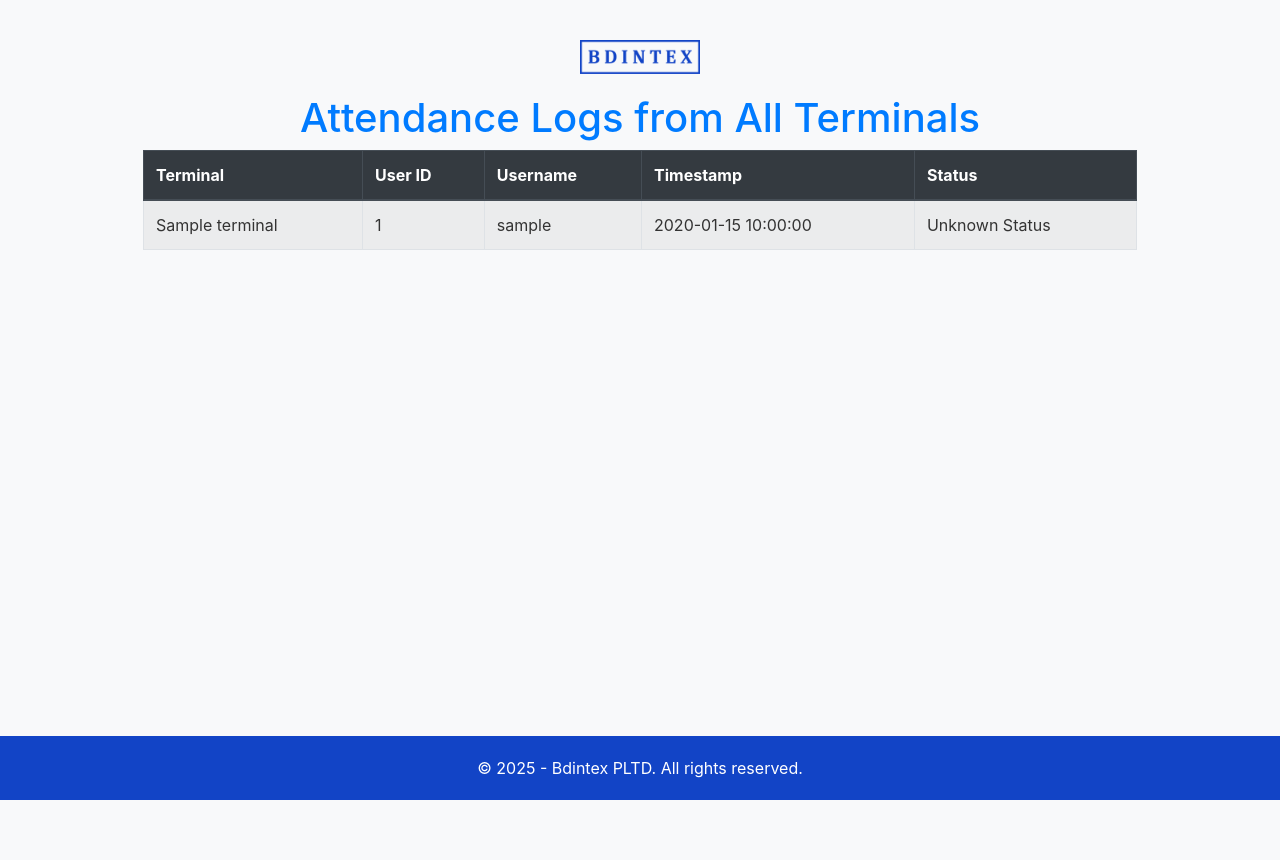
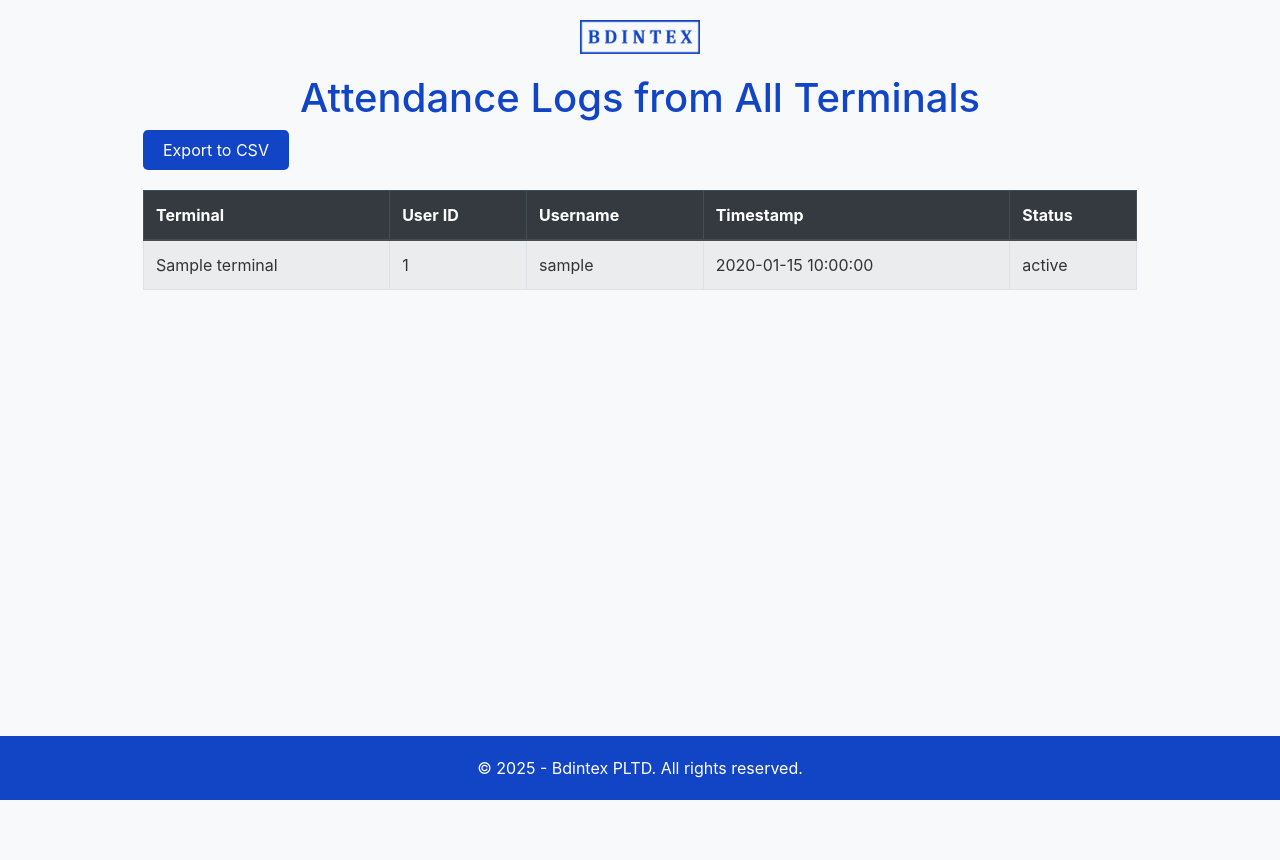
Before and after one commit to VictorDPetrov/Time_Attendance, a Flask app: template templates/index.html in a window 1280 px wide. After the commit the page ends 800 px from the top, so only its background shows below. Run offline with Flask 3, Linux system fonts and the light colour scheme; the template is opened without the code that fills it: most values are stand-ins (such as "Sample title", 1, 10 or a date in 2020); some libraries are stand-ins or nearby versions.

Commit message:
Added styling, added export to CSV file. Updates

```diff
--- a/app.py
+++ b/app.py
@@ -1,39 +1,40 @@
-from flask import Flask, render_template
+import io
+import csv
+from flask import Flask, render_template, Response
 from zk import ZK
 
 app = Flask(__name__)
 
-# List of your terminals
 terminals = [
     {"name": "Terminal 1", "ip": "192.168.2.221"},
     {"name": "Terminal 2", "ip": "192.168.2.222"},
 ]
 
-# Fetch attendance logs along with user details
 def fetch_attendance_from_terminal(ip, label):
     zk = ZK(ip, port=4370, timeout=5, password=0, force_udp=False, ommit_ping=True)
     logs = []
     try:
         conn = zk.connect()
         conn.disable_device()
-
-        # Fetch attendance logs
         attendance = conn.get_attendance()
-
-        # Fetch user data (usernames, user IDs, etc.)
         users = conn.get_users()
-
-        # Create a mapping from user_id to username
         user_dict = {user.user_id: user.name for user in users}
 
-        # Create logs with the terminal name, user ID, username, timestamp, and status
         for log in attendance:
+            status = "Unknown Status"
+            log_status = str(log.status).strip()
+
+            if log_status == "1":
+                status = "Clocked In"
+            elif log_status == "2":
+                status = "Clocked Out"
+
             logs.append({
                 "terminal": label,
                 "user_id": log.user_id,
-                "username": user_dict.get(log.user_id, "Unknown"),  # Get the username if available
+                "username": user_dict.get(log.user_id, "Unknown"),
                 "timestamp": log.timestamp,
-                "status": log.status,
+                "status": status,
             })
 
         conn.enable_device()
@@ -49,9 +50,38 @@ def index():
         logs = fetch_attendance_from_terminal(terminal["ip"], terminal["name"])
         all_logs.extend(logs)
 
-    # Sort all logs by timestamp (newest first)
     all_logs.sort(key=lambda x: x['timestamp'], reverse=True)
+
     return render_template('index.html', logs=all_logs)
+
+
+@app.route('/export_csv')
+def export_csv():
+    all_logs = []
+    for terminal in terminals:
+        logs = fetch_attendance_from_terminal(terminal["ip"], terminal["name"])
+        all_logs.extend(logs)
+
+    fieldnames = ['terminal', 'user_id', 'username', 'timestamp', 'status']
+
+    def generate():
+        output = io.StringIO()
+        writer = csv.DictWriter(output, fieldnames=fieldnames)
+        writer.writeheader()
+
+        for log in all_logs:
+            status = log['status']
+            if status == "1":
+                status = "Clocked In"
+            elif status == "2":
+                status = "Clocked Out"
+            log['status'] = status
+            writer.writerow(log)
+
+        output.seek(0)
+        return output.getvalue()
+
+    return Response(generate(), mimetype='text/csv', headers={"Content-Disposition": "attachment;filename=attendance_logs.csv"})
 
 if __name__ == '__main__':
     app.run(debug=True)
--- /dev/null
+++ b/static/css/style.css
@@ -0,0 +1,73 @@
+html,
+body {
+    height: 100%;
+    margin: 0;
+    padding: 0;
+}
+
+body {
+    display: flex;
+    flex-direction: column;
+    background-color: #f8f9fa;
+}
+
+.container {
+    max-width: 80%;
+    flex-grow: 1;
+}
+
+.attendance {
+    color: #1244C6;
+}
+
+.table th,
+.table td {
+    vertical-align: middle;
+}
+
+.thead-dark {
+    background-color: #1244C6 !important;
+}
+
+.table-hover tbody tr:hover {
+    background-color: #e3f2fd;
+}
+
+.btn-export {
+    background-color: #1244C6;
+    color: white;
+    border: none;
+    padding: 8px 20px;
+    font-size: 16px;
+    cursor: pointer;
+    border-radius: 5px;
+    margin-bottom: 20px;
+}
+
+.btn-export:hover {
+    background-color: #0f36A1;
+}
+
+footer {
+    background-color: #1244C6;
+    color: white;
+    padding: 20px 0;
+    text-align: center;
+    margin-top: auto;
+}
+
+footer p {
+    margin: 0;
+}
+
+.table th,
+.table td {
+    color: #333;
+}
+
+.logo {
+    display: block;
+    margin: 20px auto;
+    cursor: pointer;
+    width: 120px;
+}
--- a/templates/index.html
+++ b/templates/index.html
@@ -1,77 +1,24 @@
 <!DOCTYPE html>
 <html lang="en">
+
 <head>
     <meta charset="UTF-8">
     <meta name="viewport" content="width=device-width, initial-scale=1.0">
+    <link href="https://stackpath.bootstrapcdn.com/bootstrap/4.5.2/css/bootstrap.min.css" rel="stylesheet">
+    <link rel="stylesheet" href="{{ url_for('static', filename='css/style.css') }}">
     <title>ZKTeco Attendance Logs</title>
+</head>
 
-    <!-- Bootstrap CDN -->
-    <link href="https://stackpath.bootstrapcdn.com/bootstrap/4.5.2/css/bootstrap.min.css" rel="stylesheet">
-
-    <!-- Optional: Add custom styles -->
-    <style>
-        body {
-            padding-top: 20px;
-            background-color: #f8f9fa;
-            margin-bottom: 60px; /* Ensures there's enough space for the footer */
-            min-height: 100vh; /* Ensures footer stays at the bottom if content is short */
-            display: flex;
-            flex-direction: column;
-        }
-
-        .container {
-            max-width: 80%;
-            flex-grow: 1;
-        }
-
-        .table th, .table td {
-            vertical-align: middle;
-        }
-
-        .thead-dark {
-            background-color: #1244C6 !important;
-        }
-
-        .table-hover tbody tr:hover {
-            background-color: #e3f2fd;
-        }
-
-        footer {
-            background-color: #1244C6; /* Updated color */
-            color: white;
-            padding: 20px 0;
-            text-align: center;
-            margin-top: 30px; /* Adds some space between the table and footer */
-            position: relative;
-        }
-
-        footer p {
-            margin: 0;
-        }
-
-        .table th, .table td {
-            color: #333;
-        }
-
-        /* Styling for the logo */
-        .logo {
-            display: block;
-            margin: 20px auto;
-            cursor: pointer;
-            width: 120px; /* Adjusted width */
-        }
-    </style>
-</head>
 <body>
-    <!-- Logo that refreshes the page when clicked -->
     <a href="javascript:void(0);" onclick="window.location.reload();">
         <img src="{{ url_for('static', filename='images/bdintexLogo.png') }}" alt="Bdintex Logo" class="logo">
     </a>
 
     <div class="container">
-        <h1 class="text-center text-primary">Attendance Logs from All Terminals</h1>
+        <h1 class="text-center attendance">Attendance Logs from All Terminals</h1>
 
-        <!-- Table with Bootstrap styling -->
+        <a href="{{ url_for('export_csv') }}" class="btn btn-success btn-export">Export to CSV</a>
+
         <table class="table table-striped table-bordered table-hover">
             <thead class="thead-dark">
                 <tr>
@@ -89,29 +36,20 @@
                     <td>{{ log.user_id }}</td>
                     <td>{{ log.username }}</td>
                     <td>{{ log.timestamp }}</td>
-                    <td>
-                        {% if log.status|trim == "1" %}
-                            Clocked In
-                        {% elif log.status|trim == "2" %}
-                            Clocked Out
-                        {% else %}
-                            Unknown Status
-                        {% endif %}
-                    </td>
+                    <td>{{ log.status }}</td>
                 </tr>
                 {% endfor %}
             </tbody>
         </table>
     </div>
 
-    <!-- Bootstrap JS (optional) -->
     <script src="https://code.jquery.com/jquery-3.5.1.slim.min.js"></script>
     <script src="https://cdn.jsdelivr.net/npm/@popperjs/core@2.5.3/dist/umd/popper.min.js"></script>
     <script src="https://stackpath.bootstrapcdn.com/bootstrap/4.5.2/js/bootstrap.min.js"></script>
 
-    <!-- Footer -->
     <footer>
         <p>&copy; 2025 - Bdintex PLTD. All rights reserved.</p>
     </footer>
 </body>
+
 </html>
```
